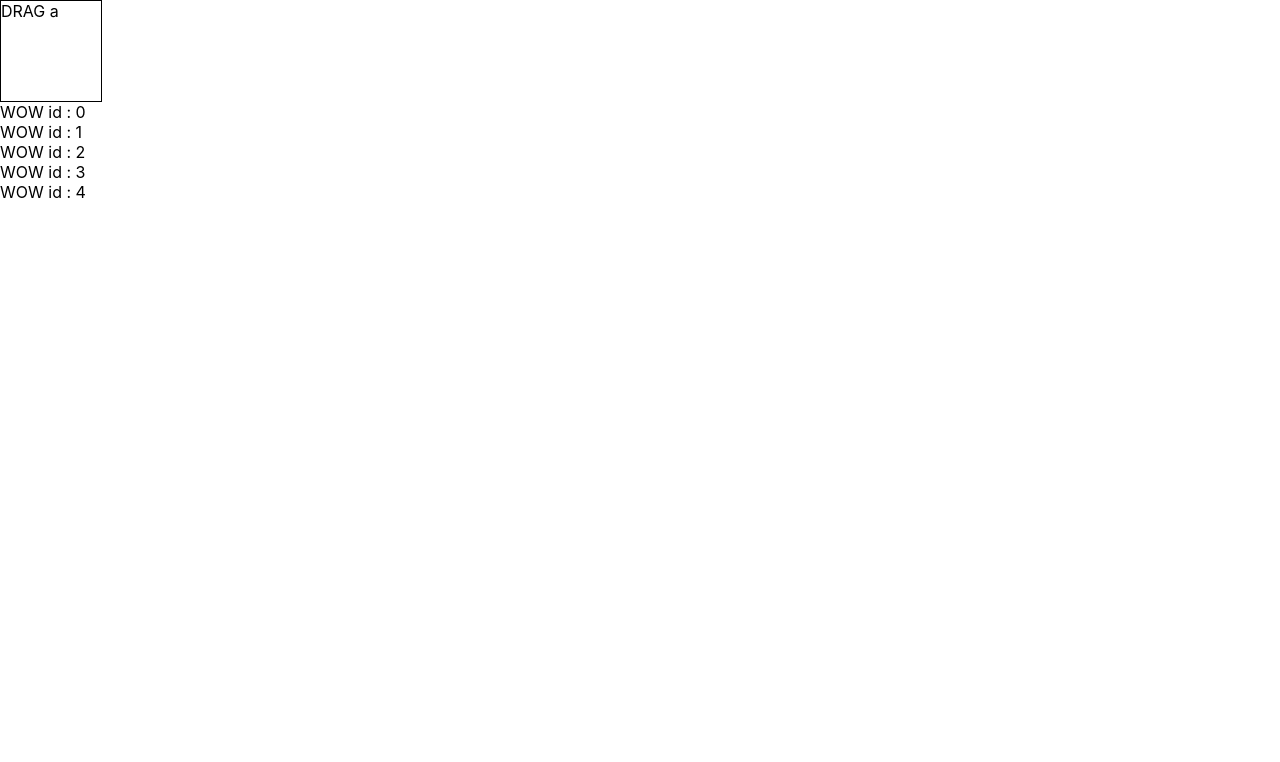
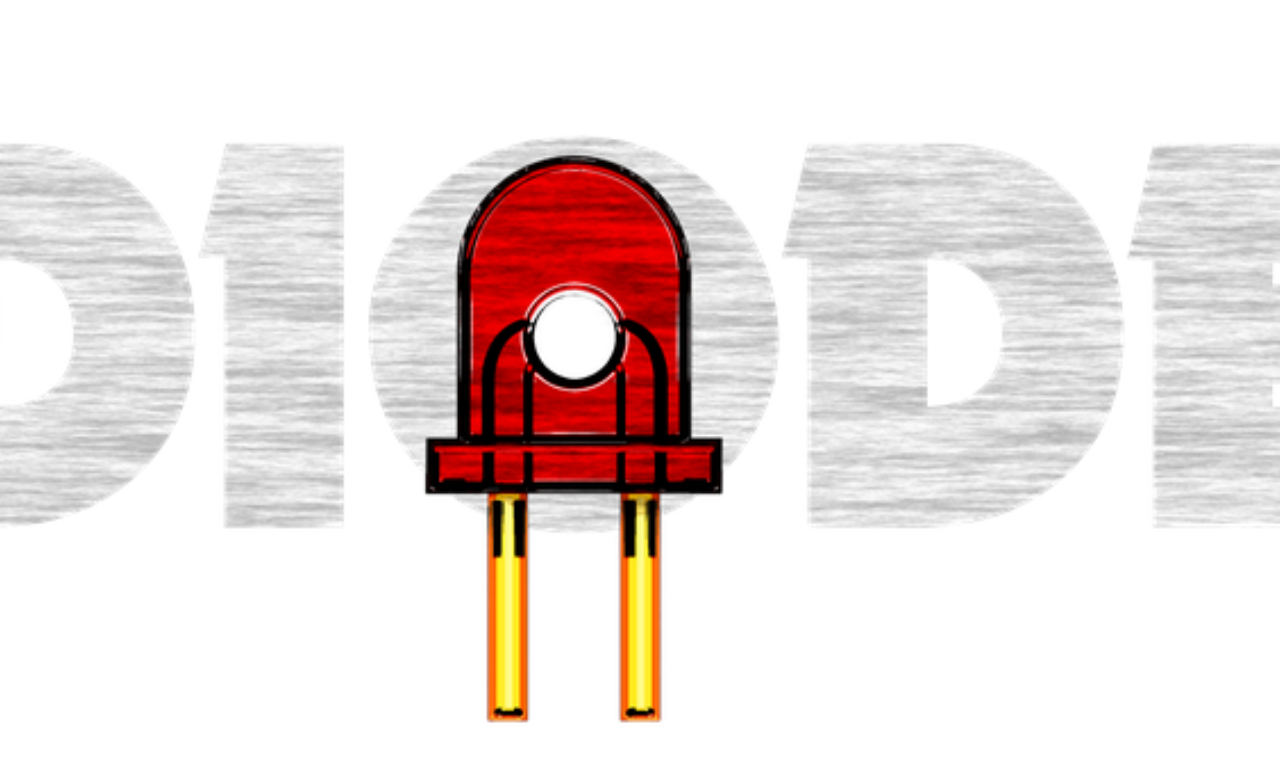
Before and after one commit to quenthbk/demo-react, a React (Create React App) app: page / in a window 1280 px wide. Shown: the top 762 px of the page. Built offline with nearby package versions, Linux system fonts and the light colour scheme.

Commit message:
Ajout du zoom et déplacement sur une image

```diff
--- a/src/router/AppRouter.tsx
+++ b/src/router/AppRouter.tsx
@@ -1,13 +1,13 @@
 import { BrowserRouter, Route, Routes } from "react-router-dom"
 import { DragView } from "../views/DragView"
+import { PictureView } from "../views/PictureView"
 import { StatusView } from "../views/StatusView"
-
 
 export const AppRouter = () => {
   return (
     <BrowserRouter>
       <Routes>
-        <Route path='/' element={<DragView />} />
+        <Route path='/' element={<PictureView />} />
         <Route path='/status' element={<StatusView />} />
       </Routes>
     </BrowserRouter>
--- /dev/null
+++ b/src/views/PictureView.tsx
@@ -0,0 +1,157 @@
+import { FC, useEffect, useRef, useState } from "react";
+
+import img from '../assets/images/logo-diode.png'
+
+const DOUBLE_CLICK_ZOOM = 3
+const WHEEL_ZOOM_STEP = 5/4
+
+const REAL_WIDTH = 750 // Longueur de l'image
+const REAL_HEIGHT = 350 // Hauteur de l'image
+
+interface BgPicture {
+  zoom: number,
+  x: number,
+  y: number,
+  loaded: boolean
+}
+
+const bgInitialState: BgPicture  = {
+  zoom: 0,
+  x: 0,
+  y: 0,
+  loaded: false
+}
+
+
+export const PictureView: FC = () => {
+  const container = useRef<HTMLDivElement>(null)
+  const [isDragging, setIsDragging] = useState(false)
+
+  // Les dimension de la div contenant l'image
+  const [[zoneW, zoneH], setZoneSize] = useState([0, 0])
+
+  // Le zoom minimal de l'image
+  const [minZoom, setMinZoom] = useState(1)
+
+  // Les informations sur la position du l'image de fond
+  const [bgPicture, setBgPicture] = useState<BgPicture>(bgInitialState)
+
+  // Initialisation des valeurs
+  useEffect(() => {
+    if (container.current) {
+      const zoneW = container.current.clientWidth
+      const zoneH = container.current.clientHeight
+      const rapportW = zoneW / REAL_WIDTH
+      const rapportH = zoneH / REAL_HEIGHT
+      const zoom = Math.max(rapportH, rapportW)
+      setZoneSize([zoneW, zoneH])
+      setMinZoom(zoom)
+      setBgPicture({
+        x: rapportH < rapportW ? 0 : - (REAL_WIDTH * zoom - zoneW) / 2,
+        y: rapportH > rapportW ? 0 : - (REAL_HEIGHT * zoom - zoneH) / 2,
+        zoom: Math.max(rapportH, rapportW),
+        loaded: true
+      })
+    }
+  }, [container])
+
+  const handleWheel = (e: React.WheelEvent<HTMLDivElement>) => {
+    let nextZoom = 1
+    if (e.deltaY > 0) {
+      // ZOOM
+      nextZoom = WHEEL_ZOOM_STEP
+
+    } else if (e.deltaY < 0) {
+      // UNZOOM
+      nextZoom = 1 / WHEEL_ZOOM_STEP
+    } else {
+      return
+    }
+
+    const [mx, my] = mousePositionOnZone(e)
+    setCheckBgPicture({
+      ...bgPicture,
+      x: (bgPicture.x - mx) * nextZoom + mx,
+      y: (bgPicture.y - my) * nextZoom + my,
+      zoom: bgPicture.zoom * nextZoom
+    })
+  }
+
+  const handleDrag = (e: React.MouseEvent<HTMLDivElement>) => {
+    const [mx, my] = mousePositionOnZone(e)
+    mousePositionOnBackground(mx, my)
+    if (! isDragging) {
+      return
+    }
+    handleMoveBackground(bgPicture.x + e.movementX, bgPicture.y + e.movementY)
+  }
+
+  const handleMoveBackground = (positionX: number, positionY: number) => {
+    setCheckBgPicture({
+      ...bgPicture,
+      x: Math.max(Math.min(positionX, 0), zoneW - REAL_WIDTH * bgPicture.zoom),
+      y: Math.max(Math.min(positionY, 0), zoneH - REAL_HEIGHT * bgPicture.zoom),
+    })
+  }
+
+  const setCheckBgPicture = (bgPicture: BgPicture) => {
+    const nextZoom = Math.max(bgPicture.zoom, minZoom)
+    setBgPicture({
+      ...bgPicture,
+      x: Math.max(Math.min(bgPicture.x, 0), zoneW - REAL_WIDTH * nextZoom),
+      y: Math.max(Math.min(bgPicture.y, 0), zoneH - REAL_HEIGHT * nextZoom),
+      zoom: nextZoom
+    })
+  }
+
+  const handleDoubleClick = (e: React.MouseEvent<HTMLDivElement>) => {
+    if (bgPicture.zoom > minZoom) {
+      setCheckBgPicture({
+        ...bgPicture,
+        zoom: minZoom
+      })
+      return
+    }
+
+    const [mx, my] = mousePositionOnZone(e)
+    const nextZoom = DOUBLE_CLICK_ZOOM
+
+    setCheckBgPicture({
+      ...bgPicture,
+      x: (bgPicture.x - mx) * nextZoom + zoneW / 2,
+      y: (bgPicture.y - my) * nextZoom + zoneH / 2,
+      zoom: bgPicture.zoom * nextZoom
+    })
+  }
+
+  const mousePositionOnZone = (e: React.MouseEvent<HTMLDivElement>): [number,number] => {
+    const rect = e.currentTarget.getBoundingClientRect()
+    return [e.clientX - rect.left, e.clientY - rect.top]
+  }
+
+  const mousePositionOnBackground = (mouseZoneX: number, mouseZoneY: number): [number, number] => {
+    let onBgX = Math.abs(bgPicture.x) + mouseZoneX
+    let onBgY = Math.abs(bgPicture.y) + mouseZoneY
+    return [onBgX, onBgY]
+  }
+
+  // Le style dynamique qui changera la taille de l'image et sa position
+  const dynamicStyle: React.CSSProperties = {
+    backgroundImage: `url(${img})`,
+    backgroundSize: `${REAL_WIDTH * bgPicture.zoom}px ${REAL_HEIGHT * bgPicture.zoom}px`,
+    backgroundPositionX: bgPicture.x,
+    backgroundPositionY: bgPicture.y,
+  }
+
+  return <>
+    <div
+      onWheel={handleWheel}
+      onMouseDown={() => setIsDragging(true)}
+      onMouseUp={() => setIsDragging(false)}
+      onMouseLeave={() => setIsDragging(false)}
+      onMouseMove={handleDrag}
+      onDoubleClick={handleDoubleClick}
+      style={{backgroundRepeat: 'no-repeat', width: '100vw', height: '100vh', ...dynamicStyle}} ref={container}>
+    </div>
+  </>
+}
```
Also changed, not shown: src/assets/images/logo-diode.png (added).
